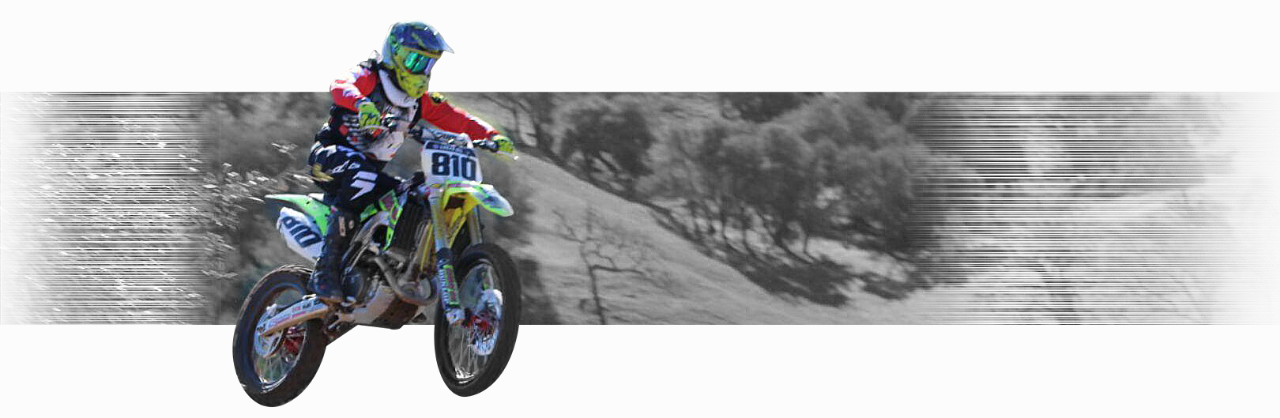
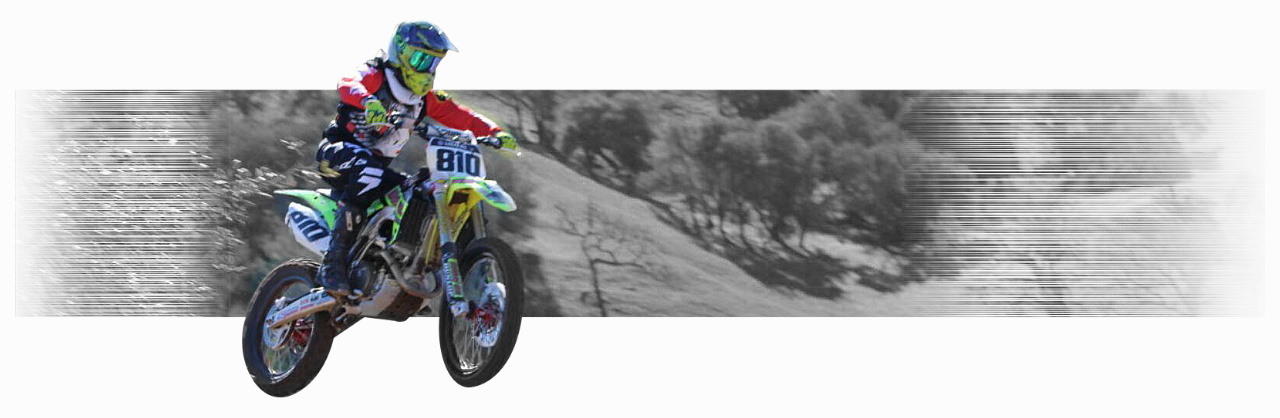
Before and after one commit to silentTdev/VETMoto, a plain HTML site: page index.html in a window 1280 px wide. Shown: the part 96-514 px from the top of the page. Drawn offline with nearby package versions, Linux system fonts and the light colour scheme.

Commit message:
Remove row class

```diff
--- a/index.html
+++ b/index.html
@@ -21,7 +21,7 @@
                          </div>
                     </div>
                 </header>
-                <section id="banner" class="row">
+                <section id="banner">
                     <img src="images/banner.png" alt=2 class="col-lg-12 col-md-12 col-sm-12 col-xs-12"/>
                 </section>
                 <section id="body" class="container">
```
